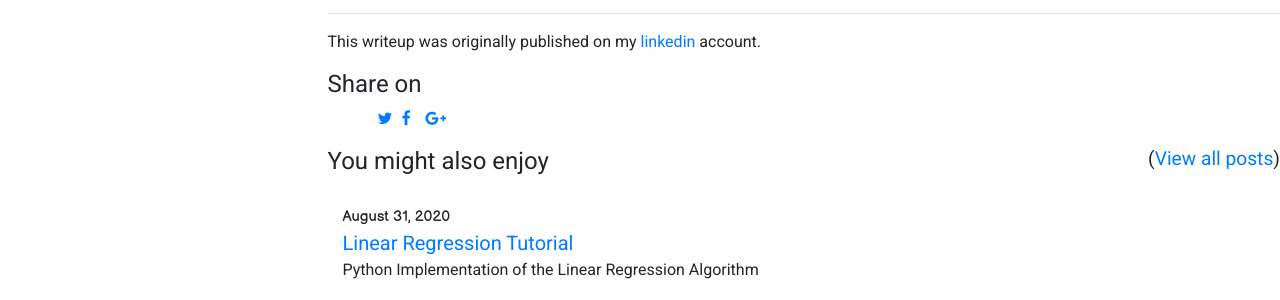
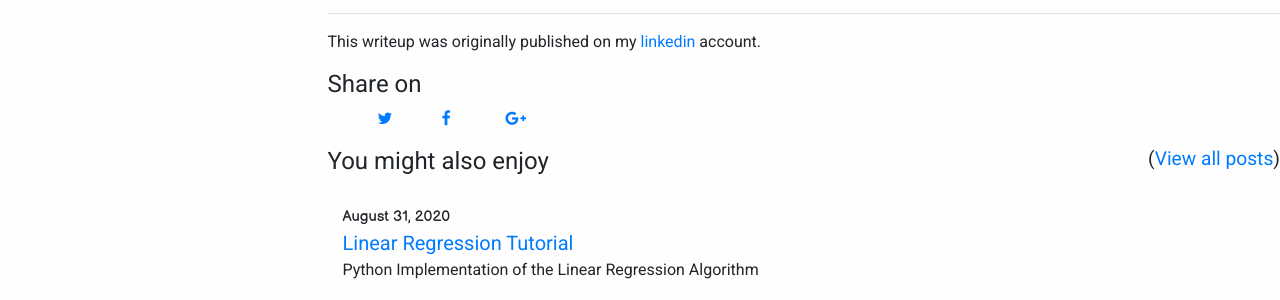
Before and after one commit to ganiyuolalekan/ganiyuolalekan.github.io, a Jekyll site: the page built from _posts/2020-08-31-whai-is-intelligence?.md, in a window 1280 px wide and 1400 px high, scrolled down 807 px. Shown: the part 834-1134 px from the top of the window. Built offline with Jekyll 4.4.1, drawn with Linux system fonts in a browser that asks for light colours; nearby versions of some CDN libraries; comment, search, counter and statistics services are not loaded.

Commit message:
modified width

```diff
--- a/basic_scripts/css/main.css
+++ b/basic_scripts/css/main.css
@@ -91,7 +91,7 @@ body {
 .share {
     display: inline-block;
     padding: 0 10px;
-    width: 20px;
+    width: 60px;
 }
 
 blockquote {
```
